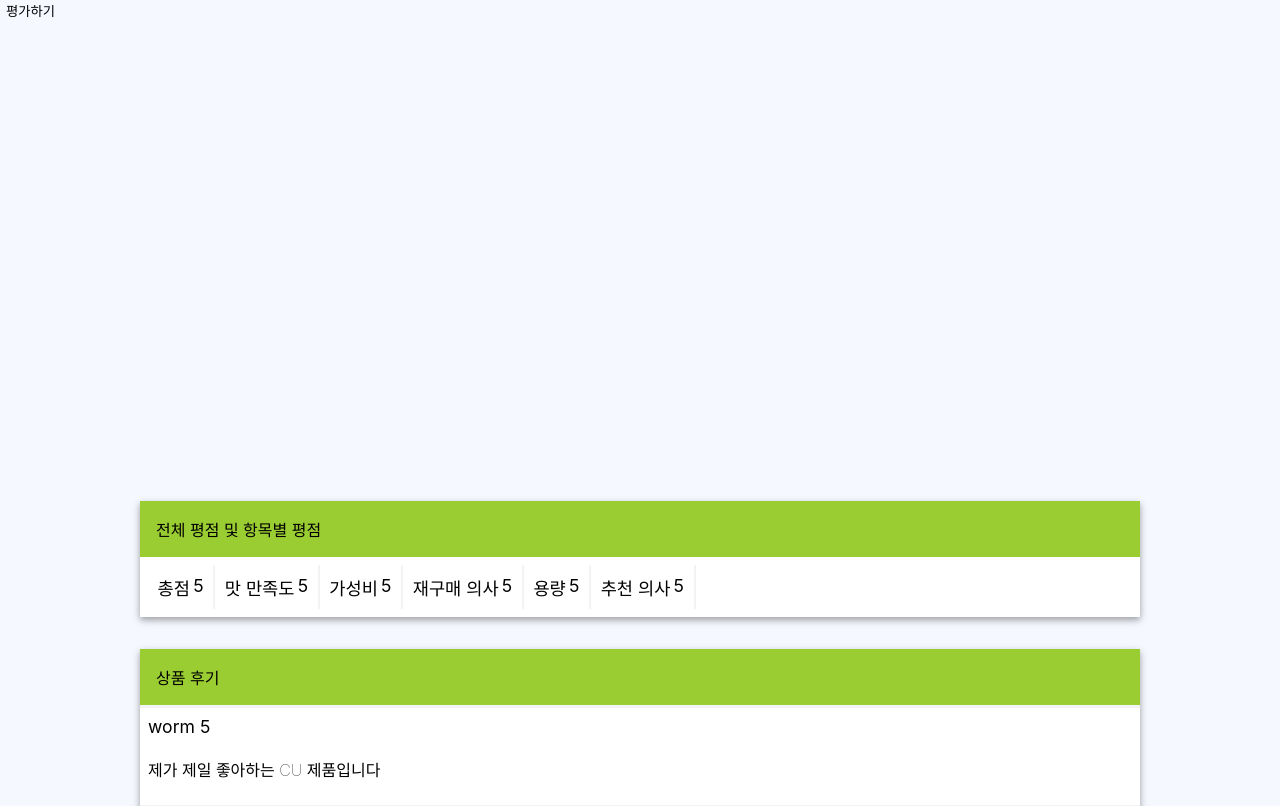
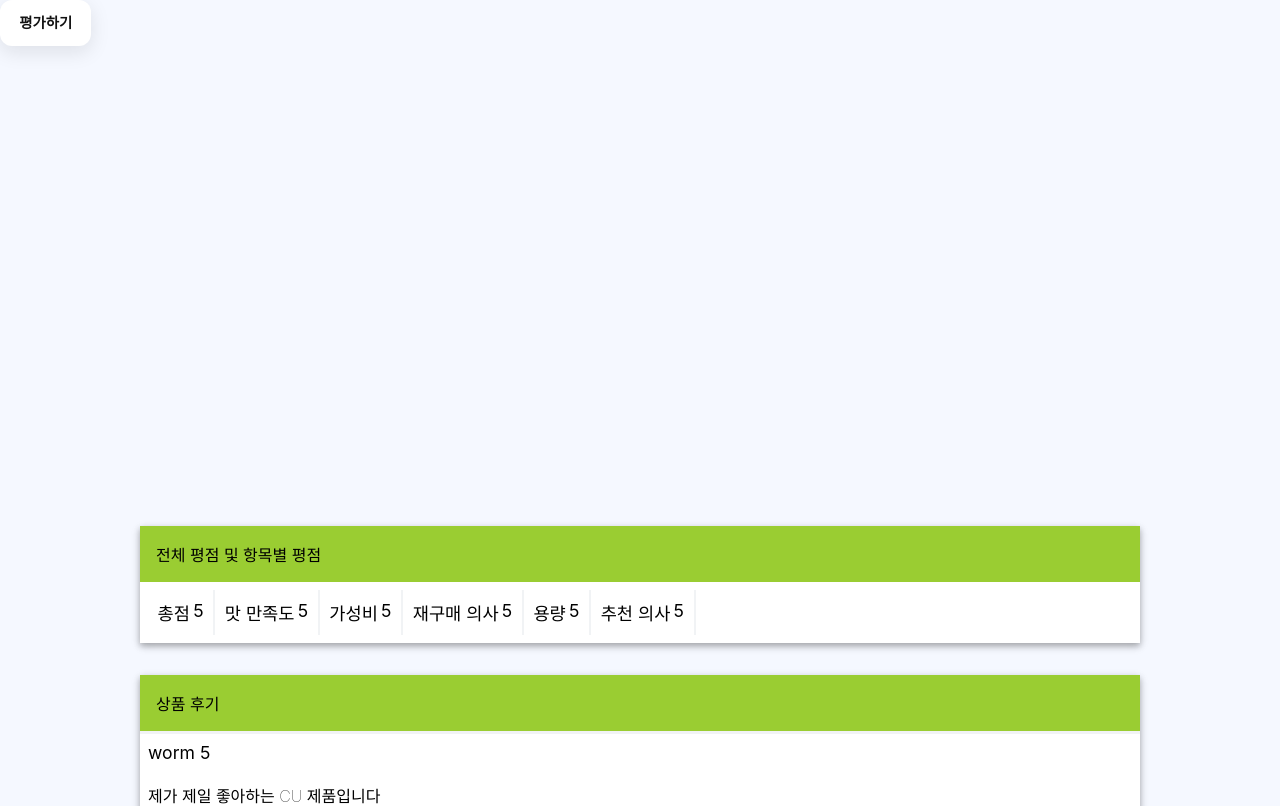
Before and after one commit to swsnu/swppfall2022-team19, a React (Create React App) app in the folder frontend/cu/: page /1/ProductDetail in a window 1280 px wide. Shown: the top 806 px of the page. Built offline with nearby package versions, Linux system fonts and the light colour scheme.

Commit message:
update post in rate and review

```diff
--- a/frontend/cu/src/components/RatingForm/RatingForm.tsx
+++ b/frontend/cu/src/components/RatingForm/RatingForm.tsx
@@ -1,7 +1,10 @@
 import React, { useState } from 'react'
 import { Navigate, useNavigate } from "react-router-dom";
+import { useDispatch } from "react-redux";
+import { postRate } from '../../store/slices/Rate';
 import HeartRating from './HeartRating'
 import "./RatingForm.css"
+import { AppDispatch, RootState } from '../../store';
 
 type Props = {
   user_id: number,
@@ -10,13 +13,13 @@ type Props = {
   score: number[],
   clickSubmit?: React.MouseEventHandler<HTMLButtonElement>,
   clickCancel?: React.MouseEventHandler<HTMLButtonElement>,
-
+  updateView: (arg: boolean) => void
 }
 
 
 function RatingForm(props: Props) {
   const navigate = useNavigate();
-  const [rateState, setRateState] = useState(false);
+  const dispatch = useDispatch<AppDispatch>();
 
   //update score for each question when the user clicks rating
   const [score1, setScore1] = useState(0);
@@ -42,26 +45,26 @@ function RatingForm(props: Props) {
     setScore5(score)
   }
 
-  const clickRateHandler = () => {
-    setRateState(true);
-  }
-  const clickBackHandler = () =>{
-    setRateState(false);
+  const clickBackHandler = () => {
+    props.updateView(false)
   }
 
-  const clickSaveHandler = () => {
-    //데이터를 저장하려면 정보가 부족함..
+  const clickSaveHandler = async () => {
+    const scores = [score1, score2, score3, score4, score5];
+    const dataRate = {user_id: 1, product_id: 1, category_id: 1, score: scores, comment: comment};
+    const result1 = await dispatch(postRate(dataRate));
+    // const dataReview = {user_id: 1, score: scores, comment: comment, likedCount: 0, liked: 0};
+    // const result2 = await dispatch(postReview(dataReview));
+
+
+    clickBackHandler();
+  //   if(result.type === `${postRate.typePrefix}/fulfilled`){
+  // }
+
   }
 
   return (
     <div>
-      <div>
-        {rateState === false &&
-          <button id='rate_button' onClick={() => clickRateHandler()}>평가하기</button>
-        }
-      </div>
-      <div>
-        {rateState === true &&
       <div className="rating_form">
         <h2 className="rating_heading"> 리뷰 작성하기</h2>
         <button id='cancel_button' onClick={() => clickBackHandler()}>취소</button>
@@ -112,10 +115,8 @@ function RatingForm(props: Props) {
 
         <div>
           <div>한줄평</div>
-                <input type="text" onChange={(event) => setComment(event.target.value)}/>
+          <input type="text" onChange={(event) => setComment(event.target.value)} />
         </div>
-            </div>
-        }
       </div>
     </div>
 
--- /dev/null
+++ b/frontend/cu/src/containers/ProductDetailPage/ProductDetailPage.css
@@ -0,0 +1,27 @@
+#rate_button {
+    align-items: center;
+    background-color: #fff;
+    border-radius: 12px;
+    box-shadow: transparent 0 0 0 3px, rgba(18, 18, 18, .1) 0 6px 20px;
+    color: #121212;
+    cursor: pointer;
+    display: inline-flex;
+    font-family: Inter, sans-serif;
+    font-size: 0.9rem;
+    font-weight: 700;
+    line-height: 1;
+    margin: 0;
+    padding: 1rem 1.2rem;
+    text-align: center;
+    transition: box-shadow .2s, -webkit-box-shadow .2s;
+    border: 0;
+    touch-action: manipulation;
+}
+
+#rate_button:hover {
+    box-shadow: #121212 0 0 0 2px, transparent 0 0 0 0;
+}
+
+.rateBox {
+    float: right;
+}
--- a/frontend/cu/src/containers/ProductDetailPage/ProductDetailPage.tsx
+++ b/frontend/cu/src/containers/ProductDetailPage/ProductDetailPage.tsx
@@ -1,17 +1,41 @@
-import React from 'react';
+import React, { useState } from 'react';
 import RatingForm from '../../components/RatingForm/RatingForm';
 import TotalScoreList from '../../components/TotalScoreList/TotalScoreList';
 import ReviewList from '../../components/ReviewList/ReviewList';
+import "./ProductDetailPage.css"
 
 function ProductDetailPage() {
 
-    //왼편에 product, 오른편에 rating, 아래에 totalScoreList, 맨 아래에는 reviewList.
+  //왼편에 product, 오른편에 rating, 아래에 totalScoreList, 맨 아래에는 reviewList.
 
+  const [rateState, setRateState] = useState(false);
+
+  const clickRateHandler = () => {
+    setRateState(true);
+  }
+
+  const updateRateState = (rate: boolean): void => {
+    setRateState(rate)
+  }
   return (
     <div>
-      {<RatingForm user_id={1} product_id={1} category_id = {1} score={[]}/>}
-      {<TotalScoreList title={"전체 평점 및 항목별 평점"} />}
-      {<ReviewList title={"상품 후기"} />}
+      <div>
+        {rateState === false &&
+          <div>
+            <div className='rate_box'>
+            <button id="rate_button" onClick={() => clickRateHandler()}>평가하기</button>
+            </div>
+            {<TotalScoreList title={"전체 평점 및 항목별 평점"} />}
+            {<ReviewList title={"상품 후기"} />}
+          </div>
+        }
+        {rateState === true &&
+          <div>
+            {<RatingForm user_id={1} product_id={1} category_id={1} score={[]} updateView={updateRateState} />}
+            {<TotalScoreList title={"전체 평점 및 항목별 평점"} />}
+            {<ReviewList title={"상품 후기"} />}
+          </div>}
+      </div>
     </div>
   )
 }
--- a/frontend/cu/src/store/slices/Rate.ts
+++ b/frontend/cu/src/store/slices/Rate.ts
@@ -35,7 +35,7 @@ export const fetchRate = createAsyncThunk(
 )
 
 //post review to specific product
-export const posRate = createAsyncThunk(
+export const postRate = createAsyncThunk(
     "api/postRate",
    async (rate: Pick<RateType, "user_id"|"product_id"|"category_id"|"score"|"comment">,{dispatch}) => {
     const response = await axios.post("/api/productID/rates/", rate);
@@ -49,7 +49,7 @@ export const rateSlice = createSlice({
     initialState,
     reducers: {
         addRate: (state, action: PayloadAction<{user_id: number, product_id: number, category_id:number,score: number[], comment: string}>) =>{
-            const newReview = {
+            const newRate = {
                 id: state.rates.length === 0 ? state.rates.length + 1: state.rates[state.rates.length -1].id + 1,
                 user_id: action.payload.user_id,
                 product_id: action.payload.product_id,
@@ -57,8 +57,8 @@ export const rateSlice = createSlice({
                 score : action.payload.score,
                 comment : action.payload.comment
             }
-            state.rates.push(newReview);
-            state.selectedRate = newReview;
+            state.rates.push(newRate);
+            state.selectedRate = newRate;
         },
         clickLike: (state, action) =>{
             if (state.selectReviewLike) state.selectReviewLike=false;
```
Also changed, not shown: frontend/cu/src/setupTests.ts (+1 -0 lines). Lines whose indentation alone changed are shown as unchanged.
